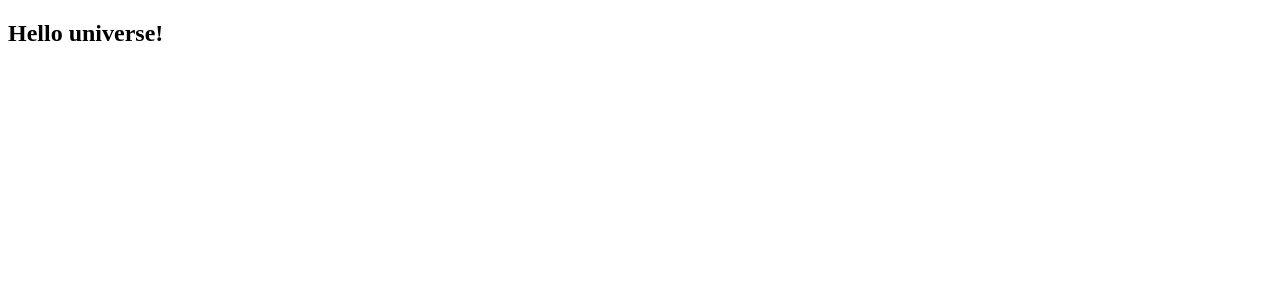
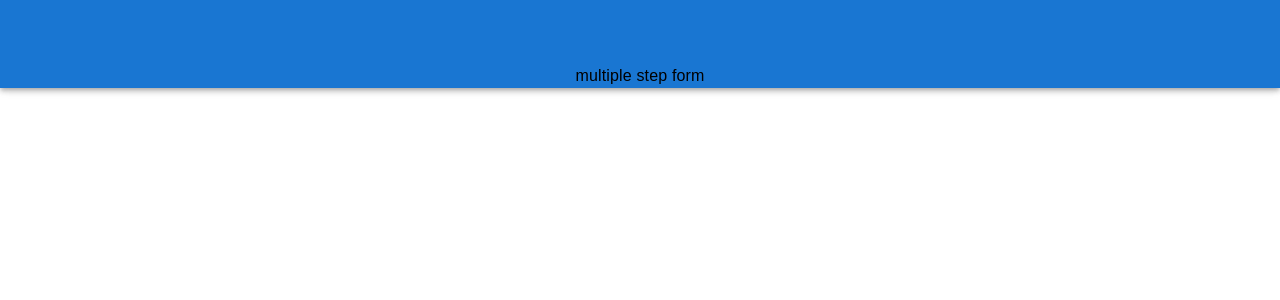
Before and after one commit to lilphemy/Multi-step-form, a React (Vite) app: page / in a window 1280 px wide. Shown: the top 300 px of the page. Built offline with nearby package versions, Linux system fonts and the light colour scheme.

Commit message:
buiding up with Mui and TS

```diff
--- a/src/components/userformsec.tsx
+++ b/src/components/userformsec.tsx
@@ -1,4 +1,4 @@
-import React from 'react'
+import React, { ChangeEvent } from 'react'
 import {Component} from 'react'
 import { Button } from '@mui/material'
 import FormUserDetails from './userpersonaldetails'
@@ -8,7 +8,7 @@ class UserForm extends Component {
     //state-hook definition for class base components
 
     state = {
-        step: 0,
+        step: 1,
         firstName: "",
         lastName: "",
         email: "",
@@ -35,7 +35,7 @@ class UserForm extends Component {
 
     // handle fields change
 
-    changeField = input => e => {
+    changeField = (input: string) => (e: ChangeEvent<HTMLInputElement>) => {
         this.setState({[input]: e.target.value})
     }
 
--- a/src/components/userpersonaldetails.tsx
+++ b/src/components/userpersonaldetails.tsx
@@ -1,15 +1,56 @@
-import React, {Component} from 'react'
-import { FormControl } from '@mui/material'
+import React, {FormEvent, Component} from 'react'
+import {ThemeProvider, createTheme} from '@mui/material/styles'
+import AppBar from '@mui/material/AppBar'
+import TextField from '@mui/material/TextField'
+import { Toolbar, Typography, IconButton } from '@mui/material'
 
 
 
-class FormUserDetails extends Component {
+const theme = createTheme({
+    palette: {
+        primary: {
+            main:'#1976d2'
+        }
+    }
+})
+
+interface formUserDetails {
+    nextStep: () => void;
+    handleChange : (input: string) => (e: React.ChangeEvent<HTMLInputElement>) => void;
+    values: {
+        step: number,
+        firstName: string;
+        lastName: string;
+        email: string;
+        occupation: string;
+        city: string;
+        bio: string;
+    }
+
+}
+class FormUserDetails extends Component<formUserDetails> {
+
+    continue = (e: any) => {
+        e.preventDefault(),
+        this.props.nextStep()
+    };
 
     render () {
+
+        const {values, nextStep, handleChange} = this.props;
+
         return(
-            <FormControl>
-
-            </FormControl>
+            <ThemeProvider theme={theme}>
+                <React.Fragment>
+                    <AppBar title = "multiple step form" sx = {{textAlign: "center"}}>
+                        <Toolbar>
+                            <IconButton edge = 'start' color="secondary" aria-label = "menu"></IconButton>
+                        </Toolbar>
+                        <Typography sx = {{fontFamily: "sans-serif", color: "WindowText"}}>multiple step form</Typography>
+                    </AppBar>
+                    <TextField helperText = "Input your username" onChange = {handleChange("firstName")} value={values.firstName}/>
+                </React.Fragment>
+            </ThemeProvider>
         )
     }
 }
```
